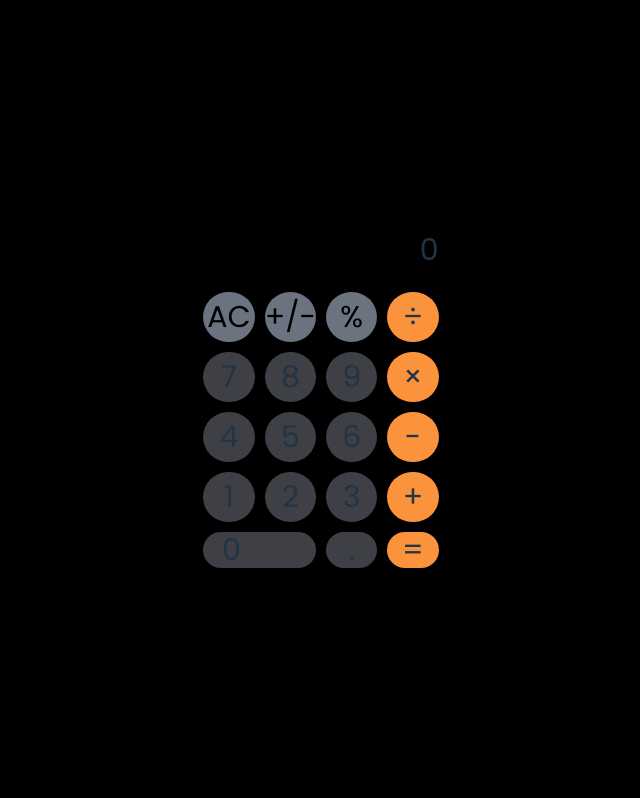
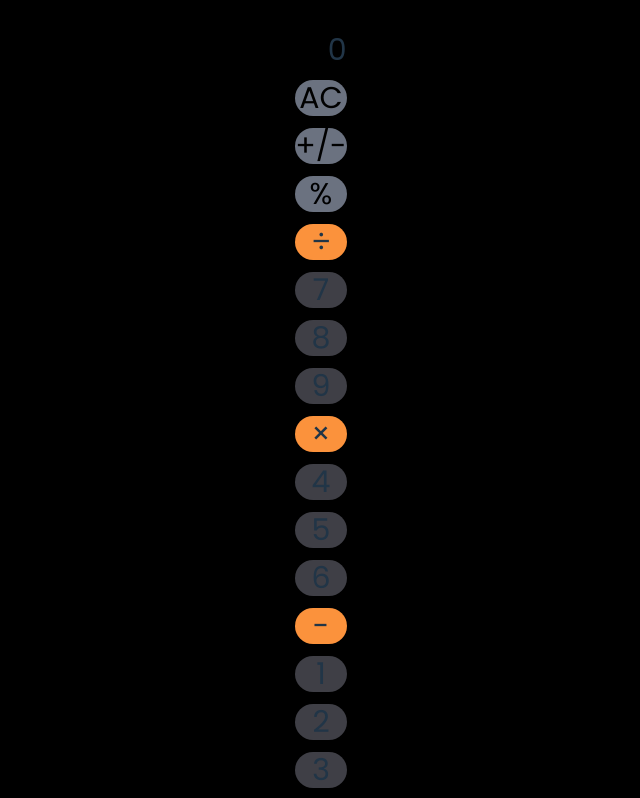
Before and after one commit to paunov0000/Calculator, a React (Vite) app: page / in a window 1280 px wide. Shown: the top 798 px of the page, without its empty margins (319-959 px from the left). Built offline with nearby package versions, Linux system fonts and the light colour scheme.

Commit message:
Extracted grid-related classes and passed them to Keypad component. Added spacing between Display and Keypad components

```diff
--- a/src/components/Calculator.jsx
+++ b/src/components/Calculator.jsx
@@ -7,11 +7,12 @@ export default function Calculator() {
 	const [numbers, setNumbers] = useState('');
 
 	return (
-		<div className='text-3xl grid grid-cols-calculator grid-rows-calculator gap-2.5 font-calculator'>
+		<div className='text-3xl font-calculator flex flex-col gap-3'>
 			<Display numbers={numbers}></Display>
 			<Keypad
 				numbers={numbers}
 				onButtonClick={setNumbers}
+				className='grid grid-cols-calculator grid-rows-calculator gap-2.5 '
 			></Keypad>
 		</div>
 	);
```
